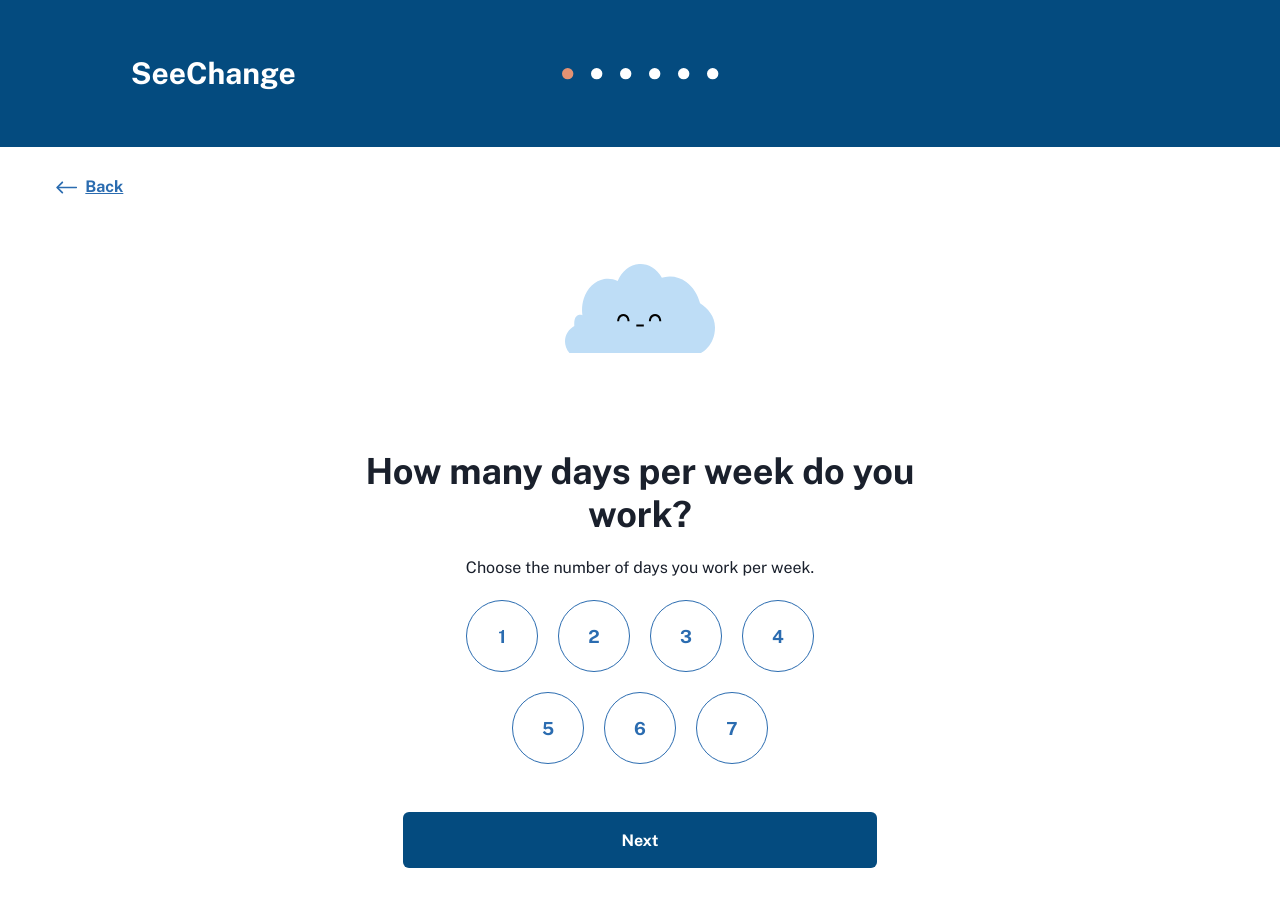
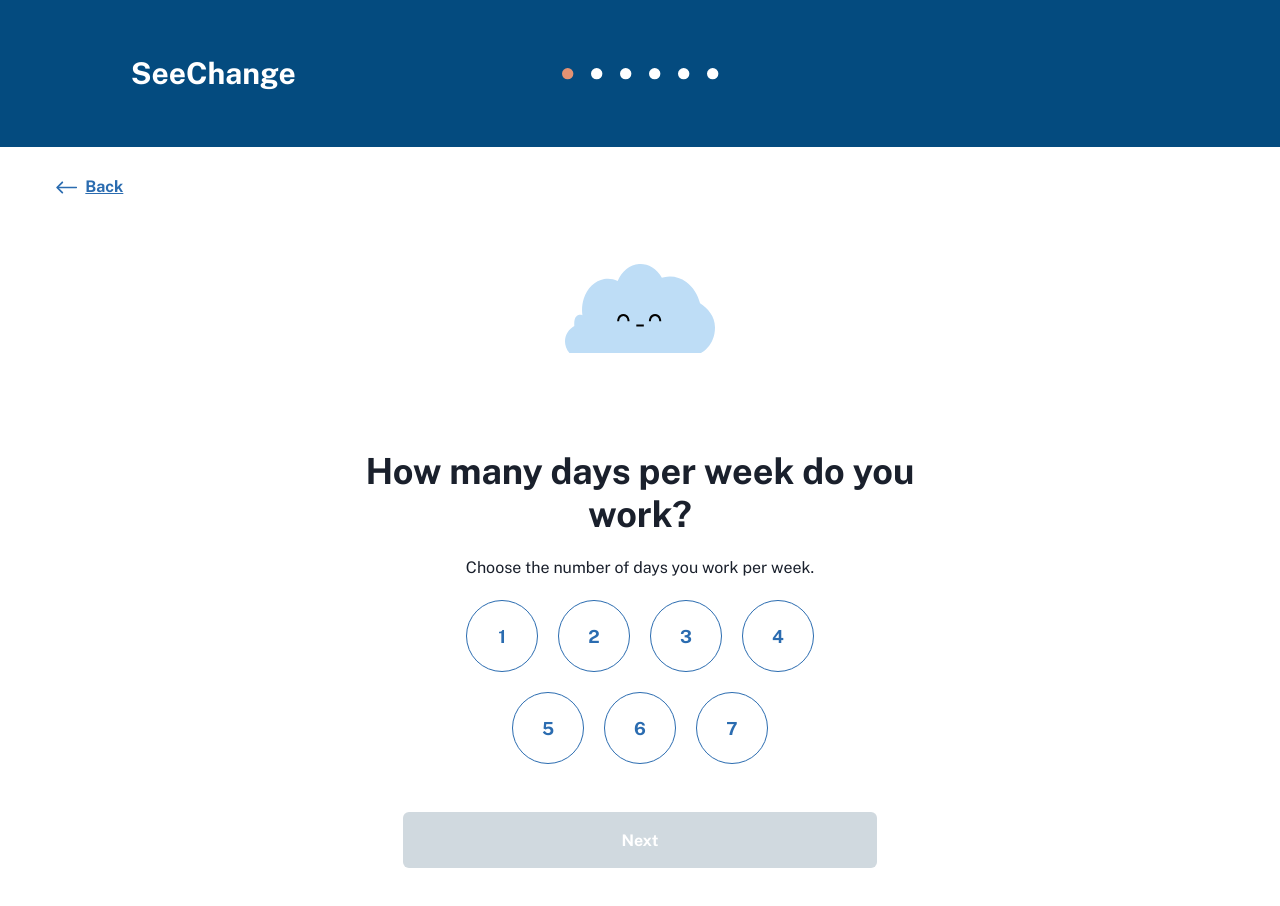
Before and after one commit to CodeforAustralia/council-emissions-calculator, a Next.js app: page /form/Question1 in a window 1280 px wide. Shown: the top 906 px of the page. Built offline with nearby package versions, Linux system fonts and the light colour scheme.

Commit message:
fix Q1 Next button always enabled

```diff
--- a/pages/form/Question1.jsx
+++ b/pages/form/Question1.jsx
@@ -60,7 +60,7 @@ export default function Question1() {
         ))}
       </Wrap>
 
-      <LinkButton href="/form/Question2" width={["90vw", "474px"]} onClick={saveAnswers}>
+      <LinkButton href="/form/Question2" width={["90vw", "474px"]} onClick={saveAnswers} disabled={!options.includes(nDays)}>
         Next
       </LinkButton>
     </Layout>
```
